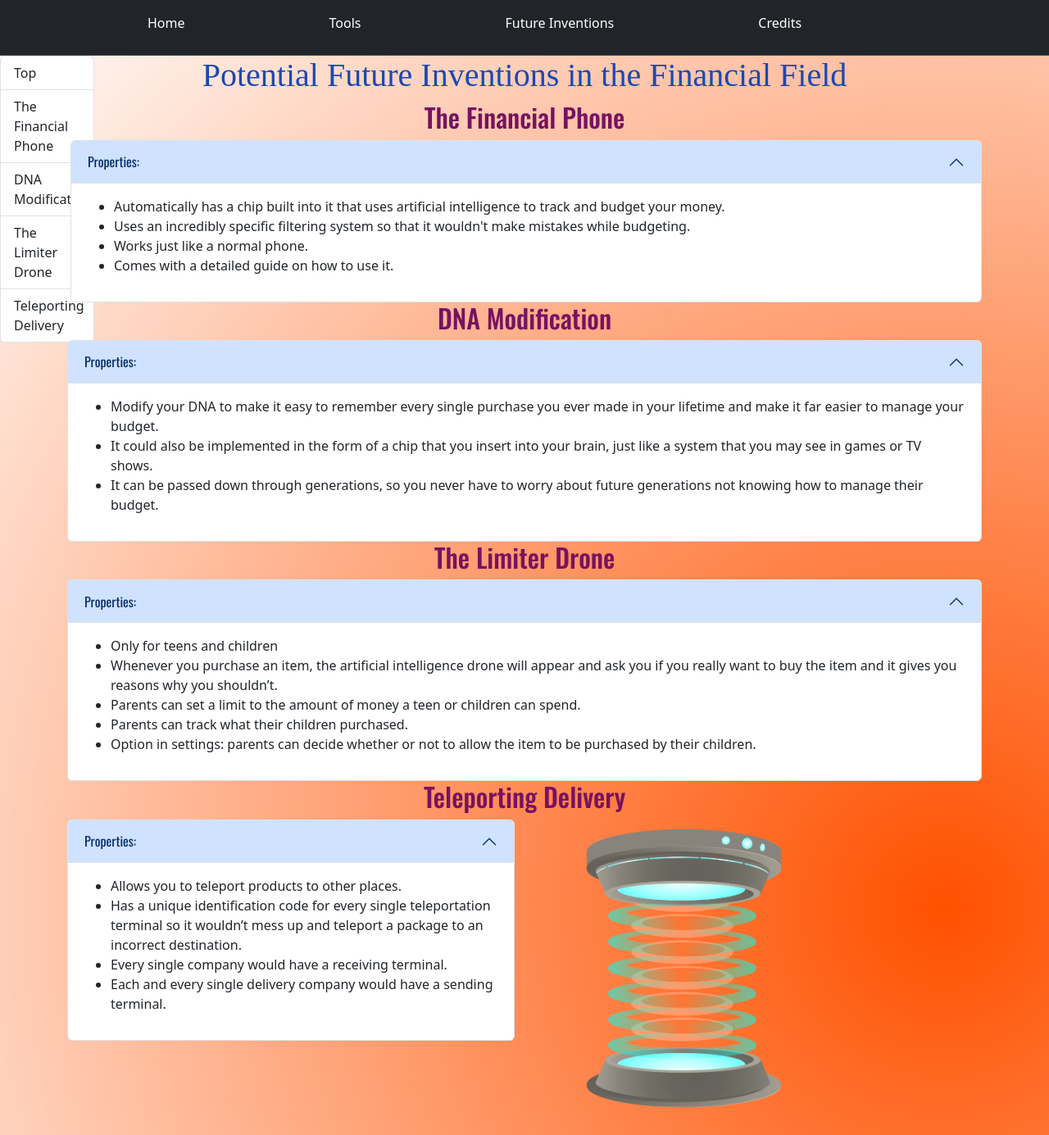
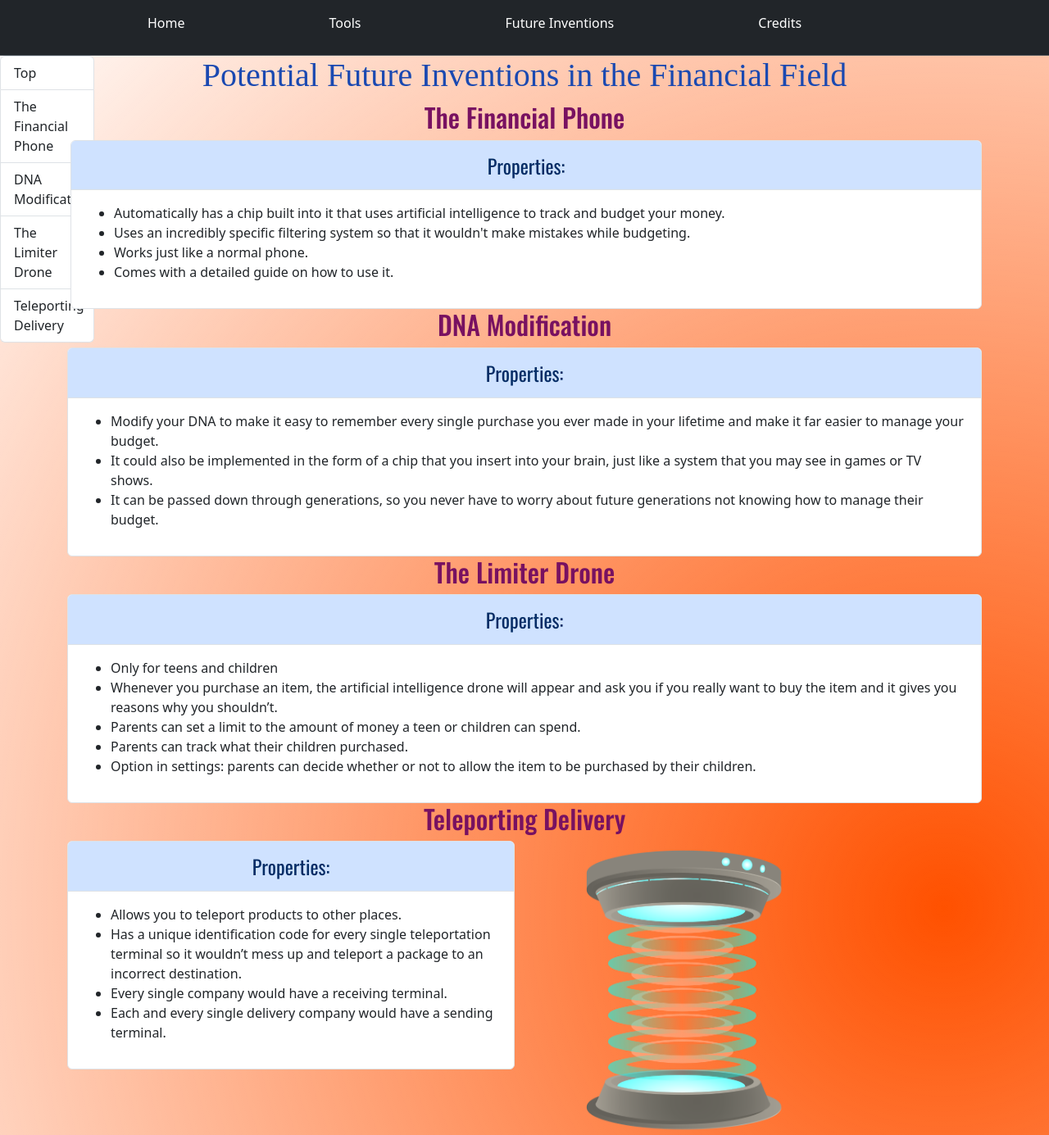
Before and after one commit to williaml4292/sep-10-freedom-project, a Jekyll site: the page built from _posts/2025-04-27-Future-Inventions.html, in a window 1280 px wide and 1385 px high. Shown: the whole window at 82% size. Built offline with Jekyll 4.4.1, drawn with Linux system fonts in a browser that asks for light colours; some web fonts are replaced.

Commit message:
center accrodion buttons in future

```diff
--- a/_posts/2025-04-27-Future-Inventions.html
+++ b/_posts/2025-04-27-Future-Inventions.html
@@ -4,6 +4,9 @@ category: future
 <style>
   *{
     z-index:0;
+  }
+  .accordion-button{
+    font-size:24px !important;
   }
      .scrollspy{
       margin-top:20vw;
@@ -201,7 +204,7 @@ category: future
         <div class="accordion ms-1" id="accordionExample">
             <div class="accordion-item position-relative">
               <h2 class="accordion-header">
-                <button class="accordion-button" type="button" data-bs-toggle="collapse" data-bs-target="#C1" aria-expanded="true" aria-controls="C1">
+                <button class="accordion-button d-block text-center" type="button" data-bs-toggle="collapse" data-bs-target="#C1" aria-expanded="true" aria-controls="C1">
                  Properties:
                 </button>
               </h2>
@@ -232,7 +235,7 @@ category: future
             <div class="accordion" id="accordionExample">
                 <div class="accordion-item position-relative">
                   <h2 class="accordion-header">
-                    <button class="accordion-button" type="button" data-bs-toggle="collapse" data-bs-target="#C2" aria-expanded="true" aria-controls="C2">
+                    <button class="accordion-button d-block text-center" type="button" data-bs-toggle="collapse" data-bs-target="#C2" aria-expanded="true" aria-controls="C2">
                       Properties:
                     </button>
                   </h2>
@@ -260,7 +263,7 @@ category: future
                 <div class="accordion" id="accordionExample">
                     <div class="accordion-item position-relative">
                       <h2 class="accordion-header">
-                        <button class="accordion-button" type="button" data-bs-toggle="collapse" data-bs-target="#C3" aria-expanded="true" aria-controls="C3">
+                        <button class="accordion-button d-block text-center" type="button" data-bs-toggle="collapse" data-bs-target="#C3" aria-expanded="true" aria-controls="C3">
                           Properties:
                         </button>
                       </h2>
@@ -296,7 +299,7 @@ category: future
                             <div class="accordion" id="accordionExample">
                                 <div class="accordion-item position-relative">
                                   <h2 class="accordion-header">
-                                    <button class="accordion-button" type="button" data-bs-toggle="collapse" data-bs-target="#C4" aria-expanded="false" aria-controls="C4">
+                                    <button class="accordion-button d-block text-center" type="button" data-bs-toggle="collapse" data-bs-target="#C4" aria-expanded="false" aria-controls="C4">
                                       Properties:
                                     </button>
                                   </h2>
```
